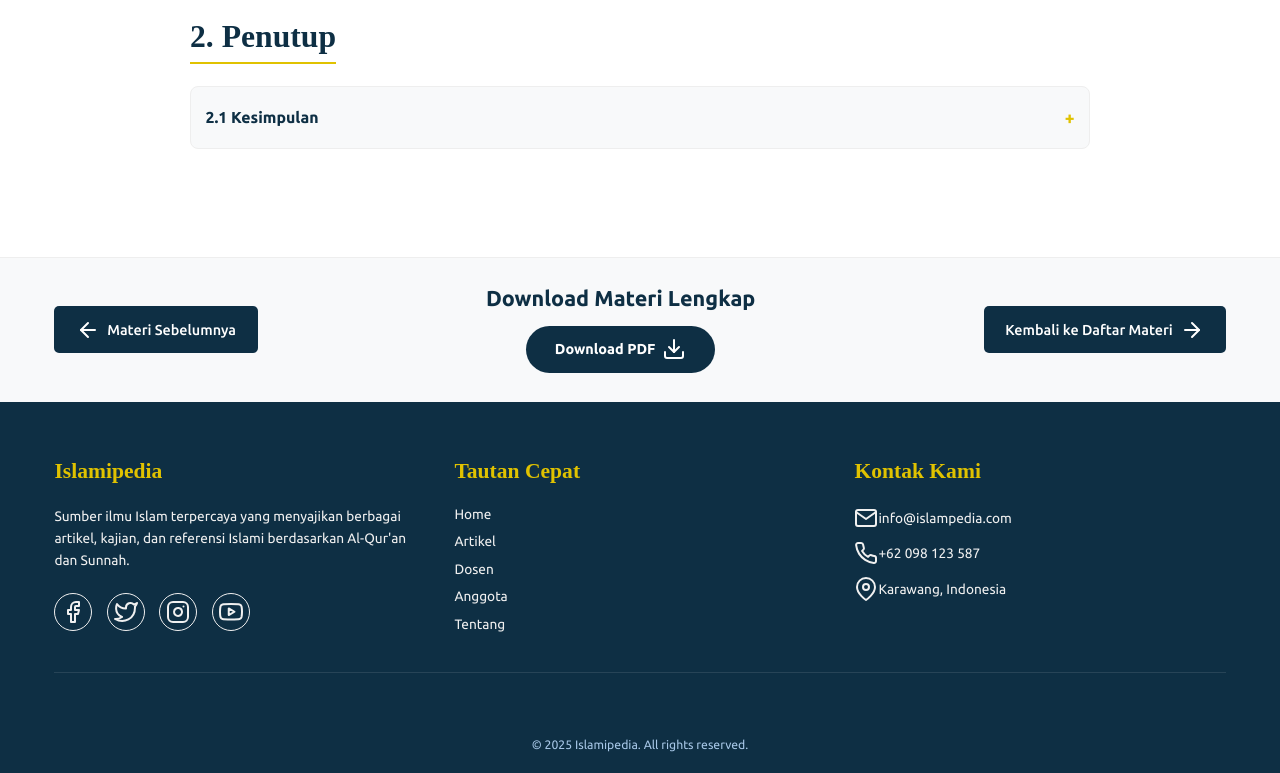
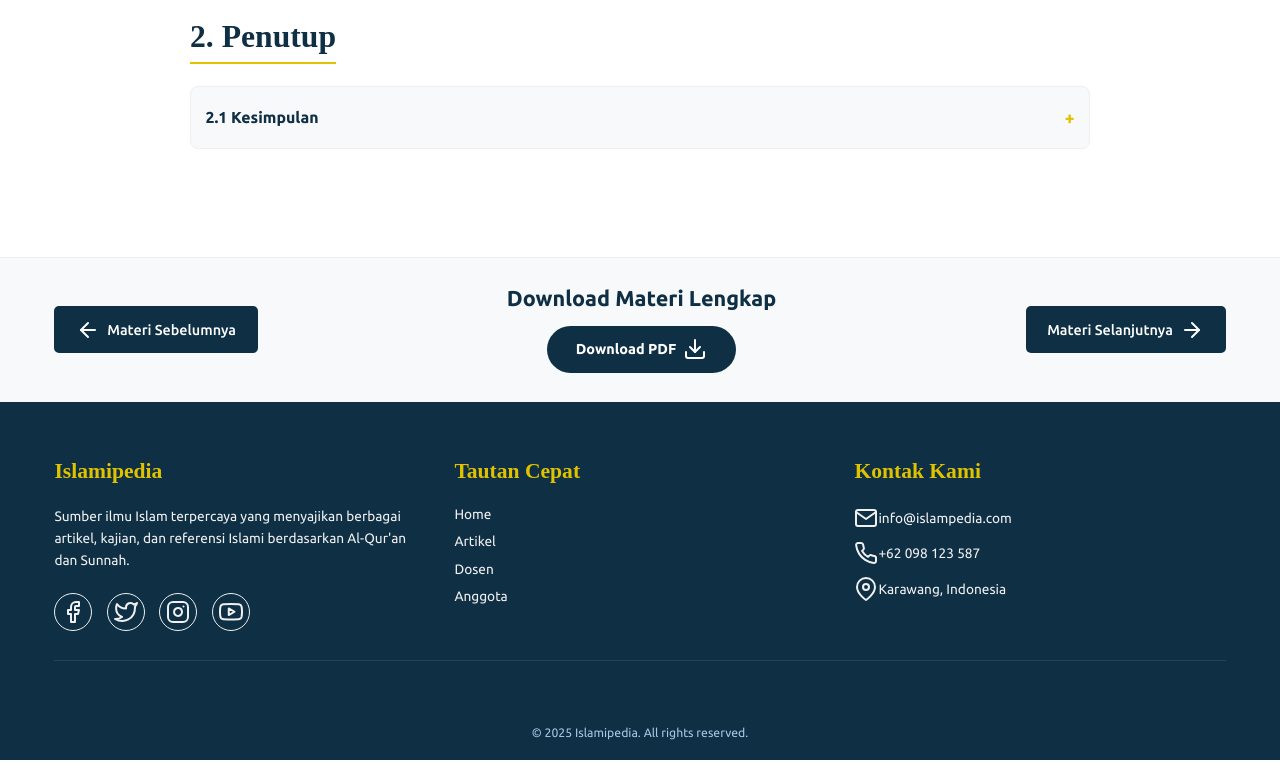
Before and after one commit to CakramuktiHasibuan/Islampedia, a plain HTML site: page materi/bab10.html in a window 1280 px wide. Shown: the part 883-1656 px from the top of the page. Drawn offline with nearby package versions, Linux system fonts and the light colour scheme; a web font is replaced by a local one.

Commit message:
Update bab10.html

```diff
--- a/materi/bab10.html
+++ b/materi/bab10.html
@@ -343,7 +343,7 @@
           </div>
         </section>
         <a href="bab11.html" class="nav-button next-materi">
-          Kembali ke Daftar Materi <i data-feather="arrow-right"></i>
+         Materi Selanjutnya<i data-feather="arrow-right"></i>
         </a>
       </div>
     </div>
@@ -376,7 +376,6 @@
               <li><a href="../index.html#Materi">Artikel</a></li>
               <li><a href="../index.html#Dosen">Dosen</a></li>
               <li><a href="../index.html#Anggota">Anggota</a></li>
-              <li><a href="../index.html#Tentang">Tentang</a></li>
             </ul>
           </div>
 
```
